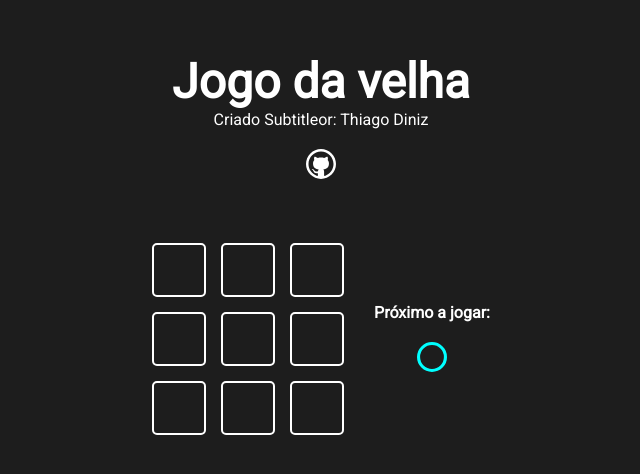
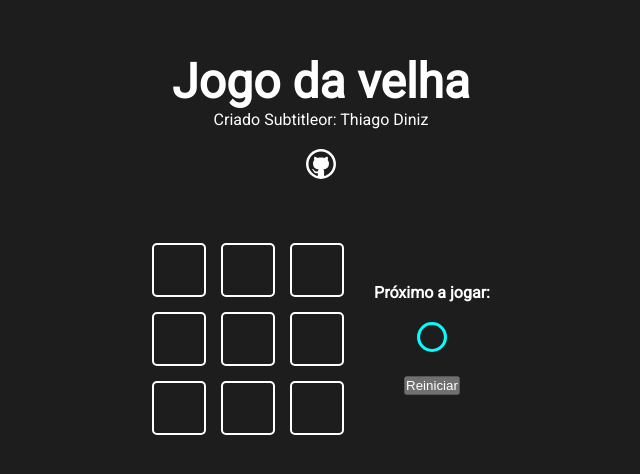
Before and after one commit to ThiagoDinizz/react-jogo-da-velha, a Next.js app: page / in a window 1280 px wide. Shown: the part 176-650 px from the top of the page, without its empty margins (319-959 px from the left). Built offline with nearby package versions, Linux system fonts and the light colour scheme.

Commit message:
Criado lógica para declarar campeão e reset

```diff
--- /dev/null
+++ b/src/components/button/Button.jsx
@@ -0,0 +1,13 @@
+import styles from './Button.module.css'
+
+function Button({children, onClick, disabled}){
+  return (
+    <button className={styles.button}
+    onClick={onClick}
+    disabled = {disabled}
+    >
+      {children}
+    </button>
+  )
+}
+export default Button
--- /dev/null
+++ b/src/components/button/Button.module.css
@@ -0,0 +1,3 @@
+.button{
+  color: white;
+}
--- a/src/components/game/Game.jsx
+++ b/src/components/game/Game.jsx
@@ -2,7 +2,7 @@
 import { useState, useEffect } from 'react'
 import styles from './Game.module.css'
 import GameOption from '../gameOption/GameOpition'
-import Icon from '../icon/Icon'
+import GameInfo from '../gameInfo/GameInfo'
 
 const winnerTable = [
  [0, 1, 2],
@@ -38,6 +38,11 @@ function Game(){
 
   }
 
+  const handleReset = () =>{
+    setGameState(Array(9).fill(0))
+    setWinner(0)
+  }
+
   useEffect( () => {
     setCurrentPlayer(currentPlayer *-1)
     verifyGame()
@@ -56,19 +61,12 @@ function Game(){
         )
       }
         </div>
-        <div className={styles.gameInfo}>
-        <h4>Próximo a jogar:</h4>
-        {
-          currentPlayer ===1 && <Icon iconName="circle" />
-        }
-        {
-          currentPlayer ===-1 && <Icon iconName="x" />
-        }
-
-        </div>
-
+        <GameInfo
+        currentPlayer = {currentPlayer}
+        winner = {winner}
+        onReset = {handleReset}
+        />
       </div>
-
   )
 
 }
--- a/src/components/game/Game.module.css
+++ b/src/components/game/Game.module.css
@@ -8,9 +8,3 @@
   gap: 30px;
   align-items: center;
 }
-.gameInfo{
-  display: flex;
-  flex-direction: column;
-  align-items: center;
-  gap: 20px;
-}
--- /dev/null
+++ b/src/components/gameInfo/GameInfo.jsx
@@ -0,0 +1,47 @@
+import styles from './GameInfo.module.css'
+import Icon from '../icon/Icon'
+import Button from '../button/Button'
+
+function GameInfo({currentPlayer,winner,onReset}){
+
+  const shouldEnableButton = () => {
+    if (winner === 0) return true
+  }
+
+  return(
+    <div className={styles.gameInfo}>
+      {
+      winner === 0 &&
+      <>
+        <h4>Próximo a jogar:</h4>
+        {
+          currentPlayer ===1 && <Icon iconName="circle" />
+        }
+        {
+          currentPlayer ===-1 && <Icon iconName="x" />
+        }
+        </>
+      }
+      {
+        winner !== 0 &&
+          <>
+            <h4>Fim de jogo! Campeão:</h4>
+            {
+              winner === 1 && <Icon iconName="circle"/>
+            }
+            {
+              winner === - 1 && < Icon iconName="x"/>
+            }
+          </>
+      }
+      <Button
+      onClick={onReset}
+      disabled={shouldEnableButton()}
+      >
+        Reiniciar
+      </Button>
+    </div>
+  )
+}
+
+export default GameInfo
--- /dev/null
+++ b/src/components/gameInfo/GameInfo.module.css
@@ -0,0 +1,6 @@
+.gameInfo{
+  display: flex;
+  flex-direction: column;
+  align-items: center;
+  gap: 20px;
+}
```
